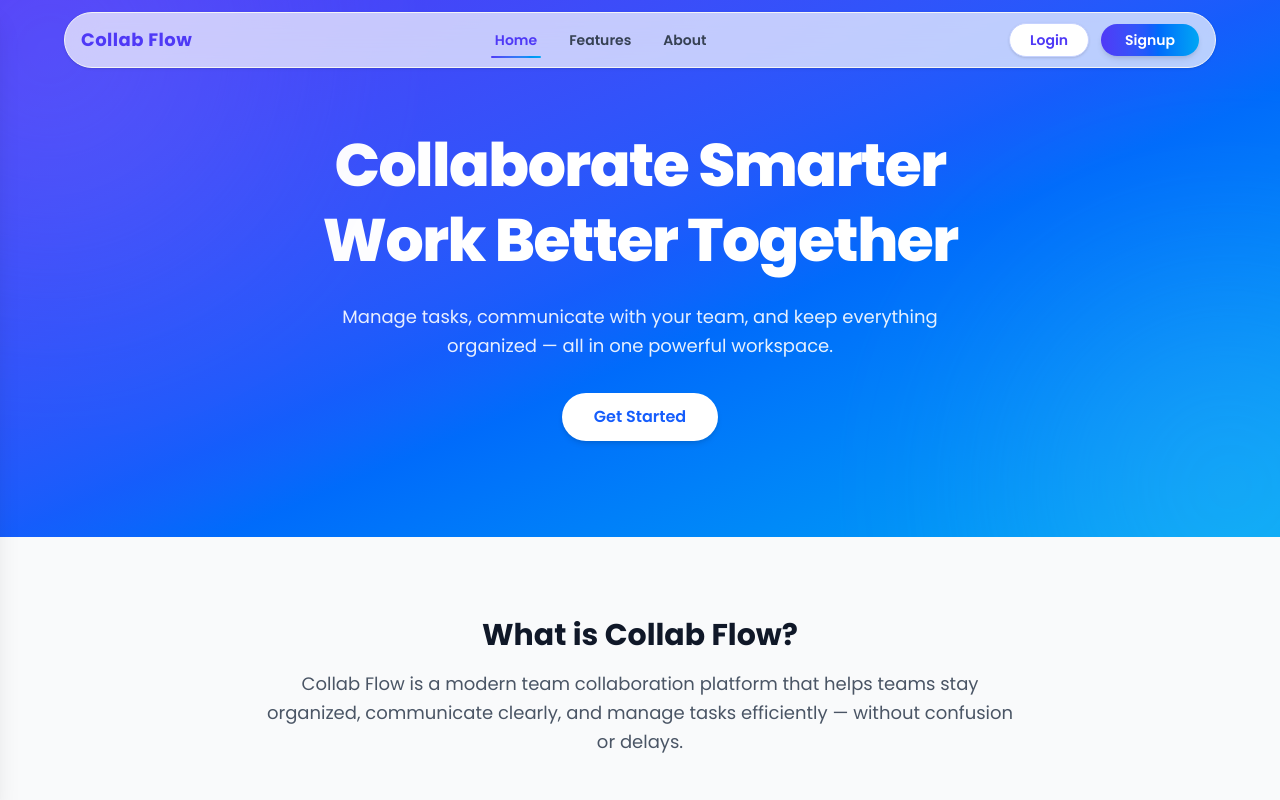
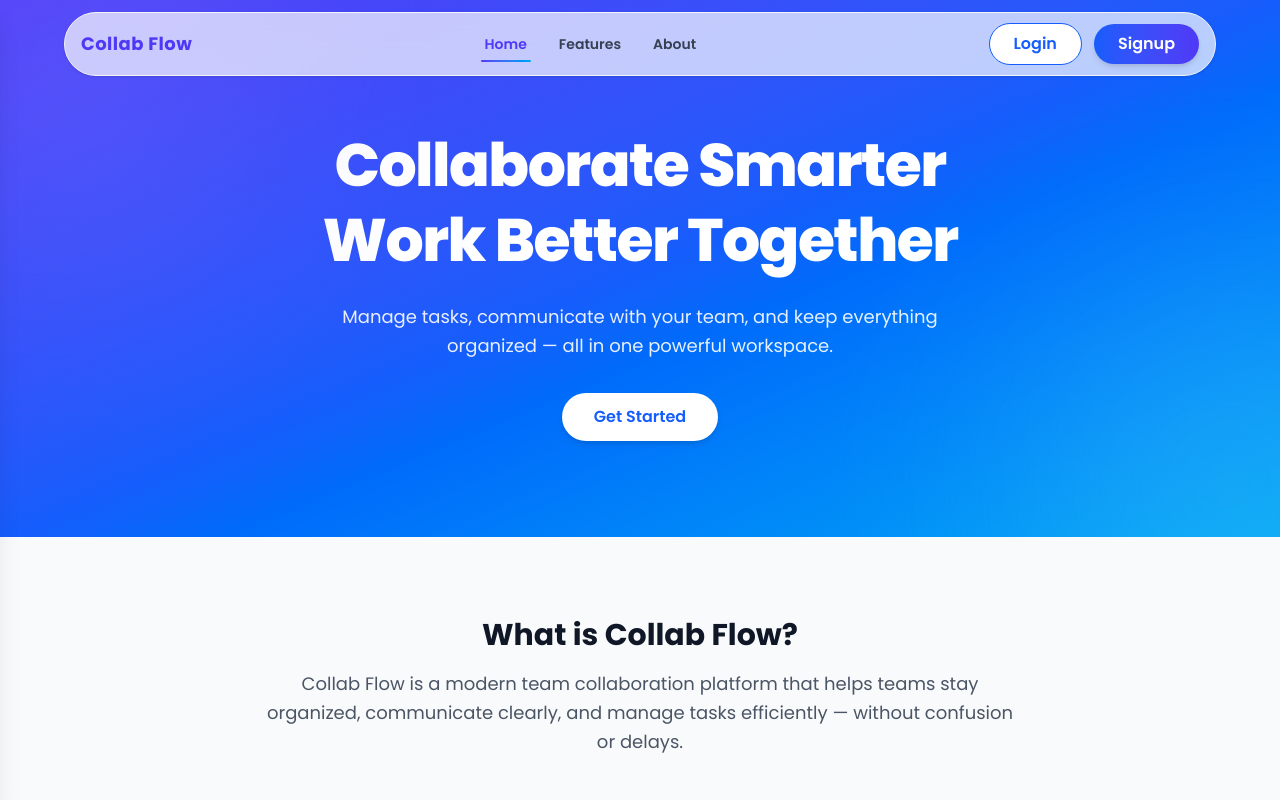
Before and after one commit to GhanshyamJha05/collab-flow, a React (Vite) app in the folder frontend/: page / in a window 1280 px wide. Shown: the top 800 px of the page. Built offline with nearby package versions, Linux system fonts and the light colour scheme; no server answers.

Commit message:
Update Navbar.jsx

```diff
--- a/frontend/src/pages/Landing/Navbar.jsx
+++ b/frontend/src/pages/Landing/Navbar.jsx
@@ -128,15 +128,14 @@ const Navbar = () => {
                         {!user ? (
                             <>
                                 <Link to="/login">
-                                    <button className="px-5 py-1.5 text-sm font-semibold text-indigo-600 border border-indigo-200 rounded-full bg-white hover:-translate-y-1 hover:shadow-lg transition-all duration-300 hover:bg-indigo-50 active:scale-95 cursor-pointer shadow-sm">
+                                    <button className="px-6 py-2 text-base font-semibold text-blue-600 border border-blue-600 rounded-full bg-white transition-transform duration-200 hover:scale-105 active:scale-95 cursor-pointer">
                                         Login
                                     </button>
                                 </Link>
 
                                 <Link to="/signup">
-                                    <button className="px-6 py-1.5 text-sm font-semibold text-white rounded-full bg-gradient-to-r from-indigo-600 via-blue-600 to-sky-500 shadow-md active:scale-95 hover:-translate-y-1 hover:shadow-lg transition-all duration-300 cursor-pointer relative overflow-hidden">
-                                        <span className="absolute inset-0 bg-white/20 opacity-0 hover:opacity-100 transition blur-md"></span>
-                                        <span className="relative z-10">Signup</span>
+                                    <button className="px-6 py-2 text-base font-semibold text-white rounded-full bg-gradient-to-r from-blue-600 to-indigo-600 shadow-md hover:scale-105 hover:shadow-xl active:scale-95 transition-all duration-200 cursor-pointer">
+                                        Signup
                                     </button>
                                 </Link>
                             </>
```
